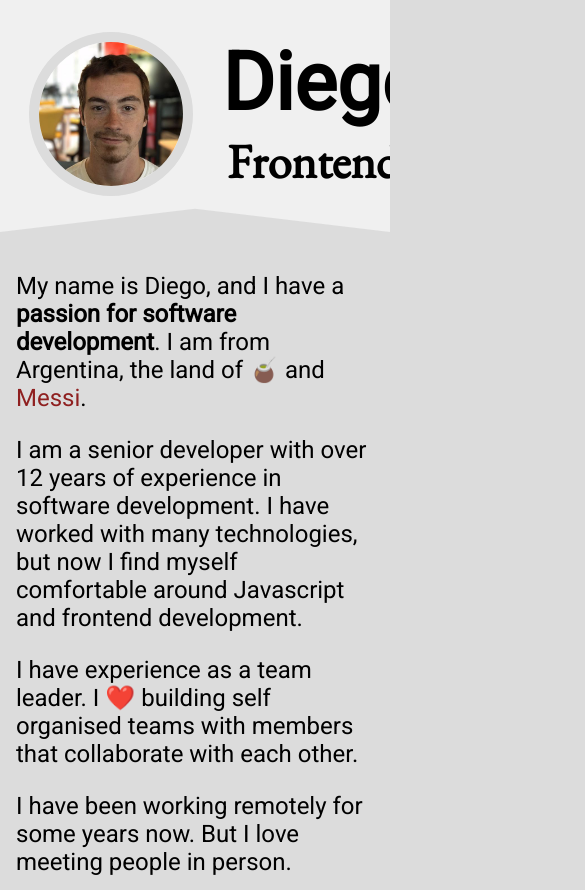
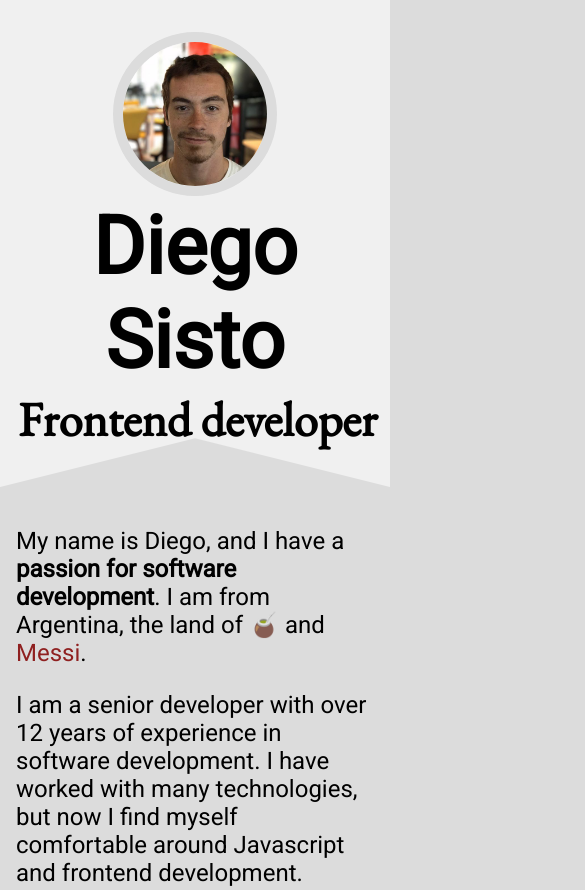
Before and after one commit to suelopoder/suelopoder.github.io, a website: page index.html in a window 390 px wide. Shown: the top 890 px of the page, 585 px wide, since content can reach past the window. Drawn offline with nearby package versions, Linux system fonts and the light colour scheme.

Commit message:
Improved mobile view

```diff
--- a/asstes/styles.css
+++ b/asstes/styles.css
@@ -93,6 +93,15 @@ header img {
   border: 10px solid var(--bg-color);
   border-radius: 50%;
 }
+@media (max-width: 799px) {
+  .header-content {
+    display: block;
+    width: auto;
+  }
+  .header-content div:nth-child(2) {
+    text-align: center;
+  }
+}
 
 main {
   max-width: 800px;
--- a/index.html
+++ b/index.html
@@ -2,7 +2,7 @@
 <html lang="en">
   <head>
     <meta charset="UTF-8">
-    <meta name="viewport" content="width=800px, initial-scale=1">
+    <meta name="viewport" content="width=device-width, initial-scale=1">
     <meta name="description" content="Diego Sisto curriculum vitae">
     <title>Diego Sisto</title>
     <link href="./asstes/styles.css" rel="stylesheet">
```
